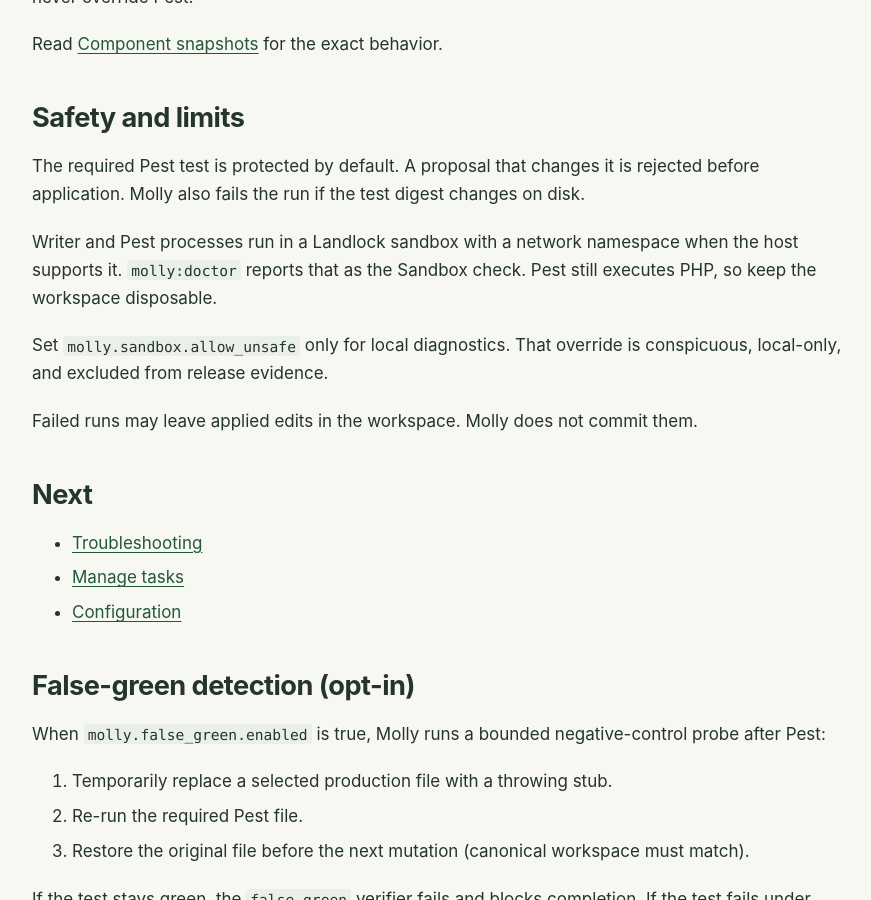
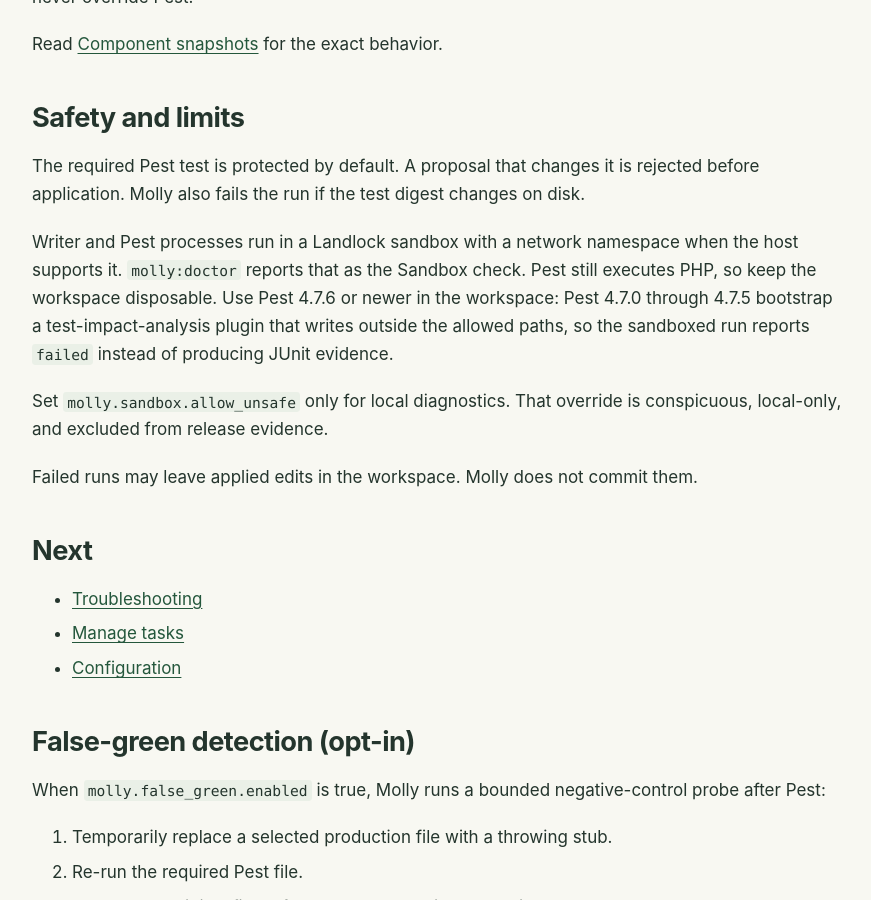
Before and after one commit to sifrious/molly, a Jekyll site: the page built from docs/verification.md, in a window 1280 px wide and 900 px high, scrolled down 4437 px. Shown: the whole window, without its empty margins (308-1179 px from the left). Built offline with Jekyll 4.4.1, drawn with Linux system fonts in a browser that asks for light colours.

Commit message:
MME-5544: require Pest 4.7.6 so sandboxed verification has JUnit evidence
Pest 4.7.0 through 4.7.5 bootstrap a test-impact-analysis plugin and a
temporary PHPUnit configuration that write outside the Landlock allow
list, so the lowest-dependency lane's sandboxed Pest run reported failed
instead of producing evidence. 4.7.6 removed both. Raise the dev minimum
and document the workspace requirement.

Co-Authored-By: Claude Fable 5.1 <noreply@anthropic.com>

```diff
--- a/composer.json
+++ b/composer.json
@@ -23,7 +23,7 @@
     "require-dev": {
         "laravel/pint": "^1.30",
         "orchestra/testbench": "^10.0|^11.0",
-        "pestphp/pest": "^4.7",
+        "pestphp/pest": "^4.7.6",
         "pestphp/pest-plugin-laravel": "^4.1"
     },
     "autoload": {
--- a/docs/verification.md
+++ b/docs/verification.md
@@ -150,7 +150,7 @@ Read [Component snapshots](component-snapshots.md) for the exact behavior.
 
 The required Pest test is protected by default. A proposal that changes it is rejected before application. Molly also fails the run if the test digest changes on disk.
 
-Writer and Pest processes run in a Landlock sandbox with a network namespace when the host supports it. `molly:doctor` reports that as the Sandbox check. Pest still executes PHP, so keep the workspace disposable.
+Writer and Pest processes run in a Landlock sandbox with a network namespace when the host supports it. `molly:doctor` reports that as the Sandbox check. Pest still executes PHP, so keep the workspace disposable. Use Pest 4.7.6 or newer in the workspace: Pest 4.7.0 through 4.7.5 bootstrap a test-impact-analysis plugin that writes outside the allowed paths, so the sandboxed run reports `failed` instead of producing JUnit evidence.
 
 Set `molly.sandbox.allow_unsafe` only for local diagnostics. That override is conspicuous, local-only, and excluded from release evidence.
 
```
Also changed, not shown: 1 other file.
